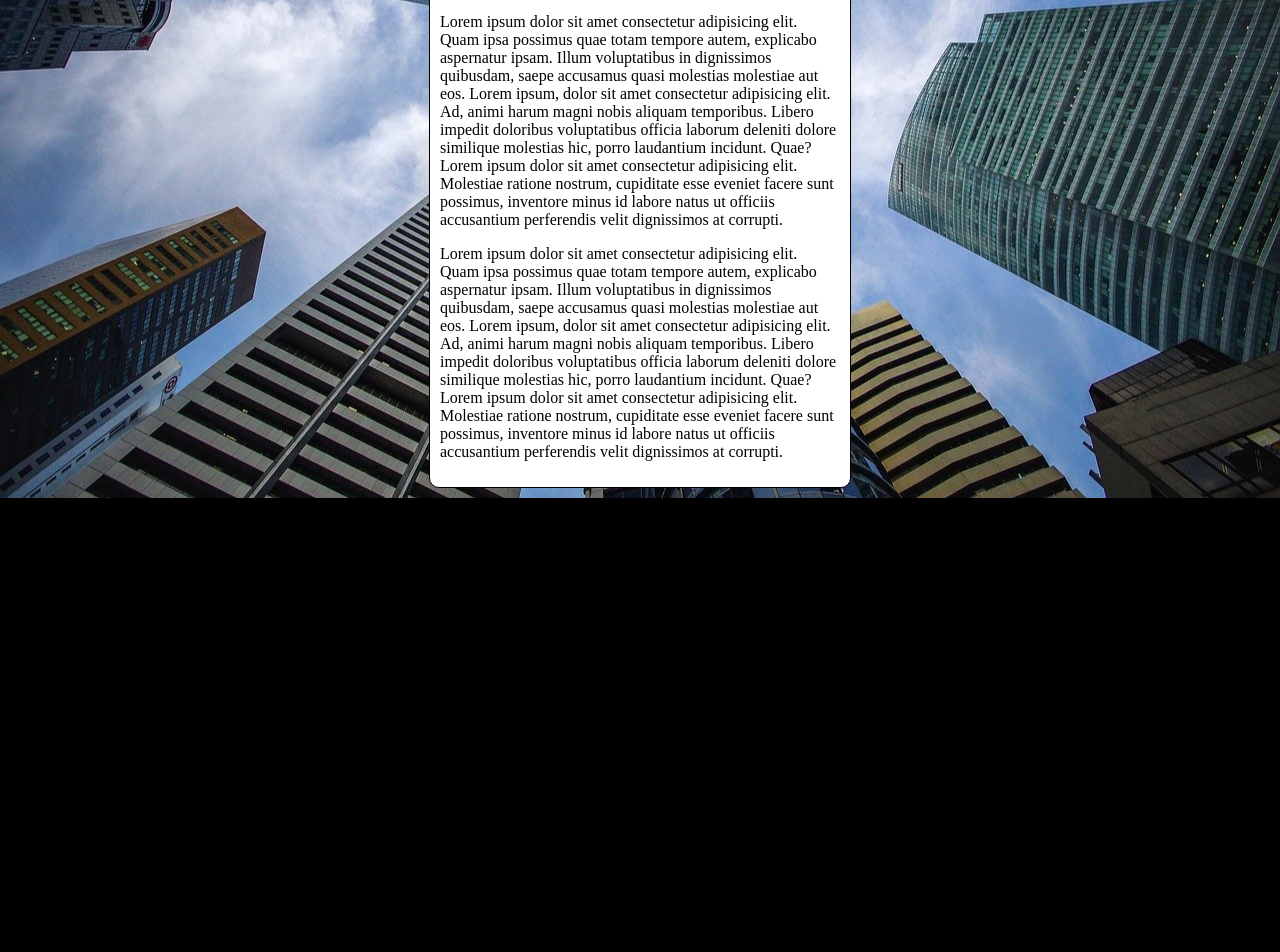
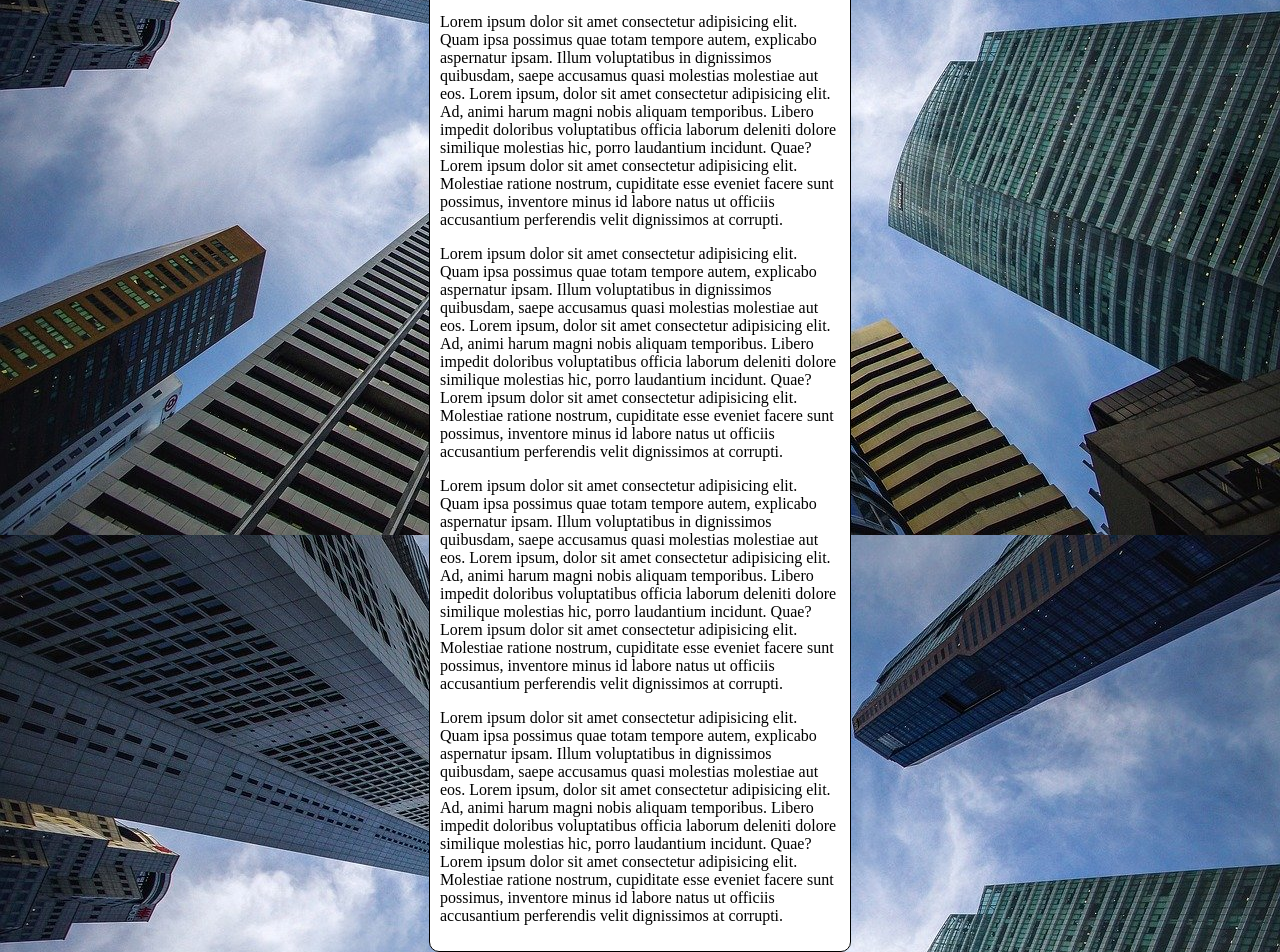
Before and after one commit to andredourado08/html-css, a plain HTML site: page Módulo_3_HTML+CSS/Ex022/fundo006.html in a window 1280 px wide. Shown: the part 318-1270 px from the top of the page. Before the commit the page ends 816 px from the top, so only its background shows below. Drawn offline with Linux system fonts and the light colour scheme.

Commit message:
Update fundo006.html

```diff
--- a/Módulo_3_HTML+CSS/Ex022/fundo006.html
+++ b/Módulo_3_HTML+CSS/Ex022/fundo006.html
@@ -3,15 +3,19 @@
 <head>
     <meta charset="UTF-8">
     <meta name="viewport" content="width=device-width, initial-scale=1.0">
-    <title>Document</title>
+    <title>Fundo fixo de tela</title>
     <style>
         body{
             height: 100vh;
-            background-color: black;
+            /*background-color: black;
             background-image: url(Imagens/wallpaper002.jpg);
             background-position: center center;
             background-repeat: no-repeat;
-            background-size: conver;
+            background-size: cover;
+            background-attachment: fixed;*/
+
+            background: black url(Imagens/wallpaper002.jpg) center center  fixed;
+            background-size: cover;
         }
         main{
             background-color: white;
@@ -38,6 +42,14 @@
             Lorem ipsum, dolor sit amet consectetur adipisicing elit. Ad, animi harum magni nobis aliquam temporibus. Libero impedit doloribus voluptatibus officia laborum deleniti dolore similique molestias hic, porro laudantium incidunt. Quae?
             Lorem ipsum dolor sit amet consectetur adipisicing elit. Molestiae ratione nostrum, cupiditate esse eveniet facere sunt possimus, inventore minus id labore natus ut officiis accusantium perferendis velit dignissimos at corrupti.
         </p>
+        <p>Lorem ipsum dolor sit amet consectetur adipisicing elit. Quam ipsa possimus quae totam tempore autem, explicabo aspernatur ipsam. Illum voluptatibus in dignissimos quibusdam, saepe accusamus quasi molestias molestiae aut eos.
+            Lorem ipsum, dolor sit amet consectetur adipisicing elit. Ad, animi harum magni nobis aliquam temporibus. Libero impedit doloribus voluptatibus officia laborum deleniti dolore similique molestias hic, porro laudantium incidunt. Quae?
+            Lorem ipsum dolor sit amet consectetur adipisicing elit. Molestiae ratione nostrum, cupiditate esse eveniet facere sunt possimus, inventore minus id labore natus ut officiis accusantium perferendis velit dignissimos at corrupti.
+        </p>
+        <p>Lorem ipsum dolor sit amet consectetur adipisicing elit. Quam ipsa possimus quae totam tempore autem, explicabo aspernatur ipsam. Illum voluptatibus in dignissimos quibusdam, saepe accusamus quasi molestias molestiae aut eos.
+            Lorem ipsum, dolor sit amet consectetur adipisicing elit. Ad, animi harum magni nobis aliquam temporibus. Libero impedit doloribus voluptatibus officia laborum deleniti dolore similique molestias hic, porro laudantium incidunt. Quae?
+            Lorem ipsum dolor sit amet consectetur adipisicing elit. Molestiae ratione nostrum, cupiditate esse eveniet facere sunt possimus, inventore minus id labore natus ut officiis accusantium perferendis velit dignissimos at corrupti.
+        </p>
     </main>
 </body>
 </html>
```
